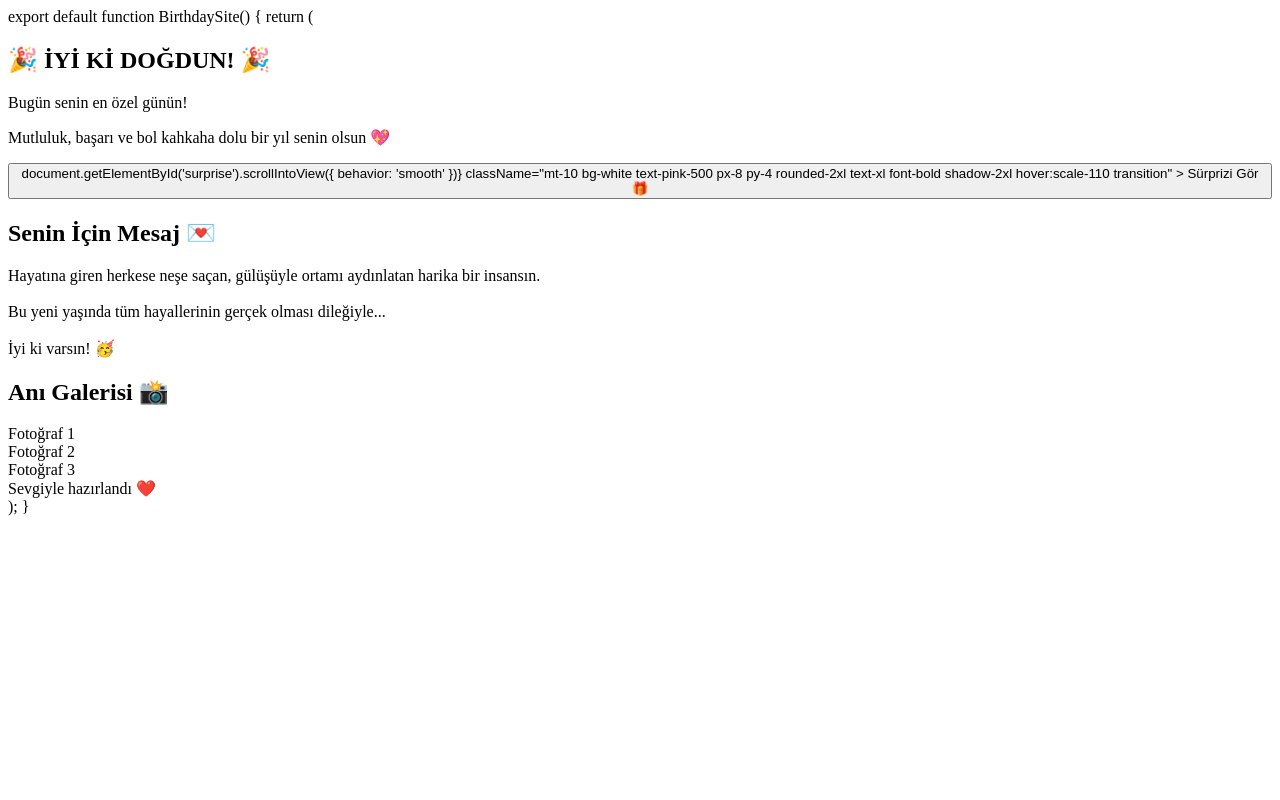
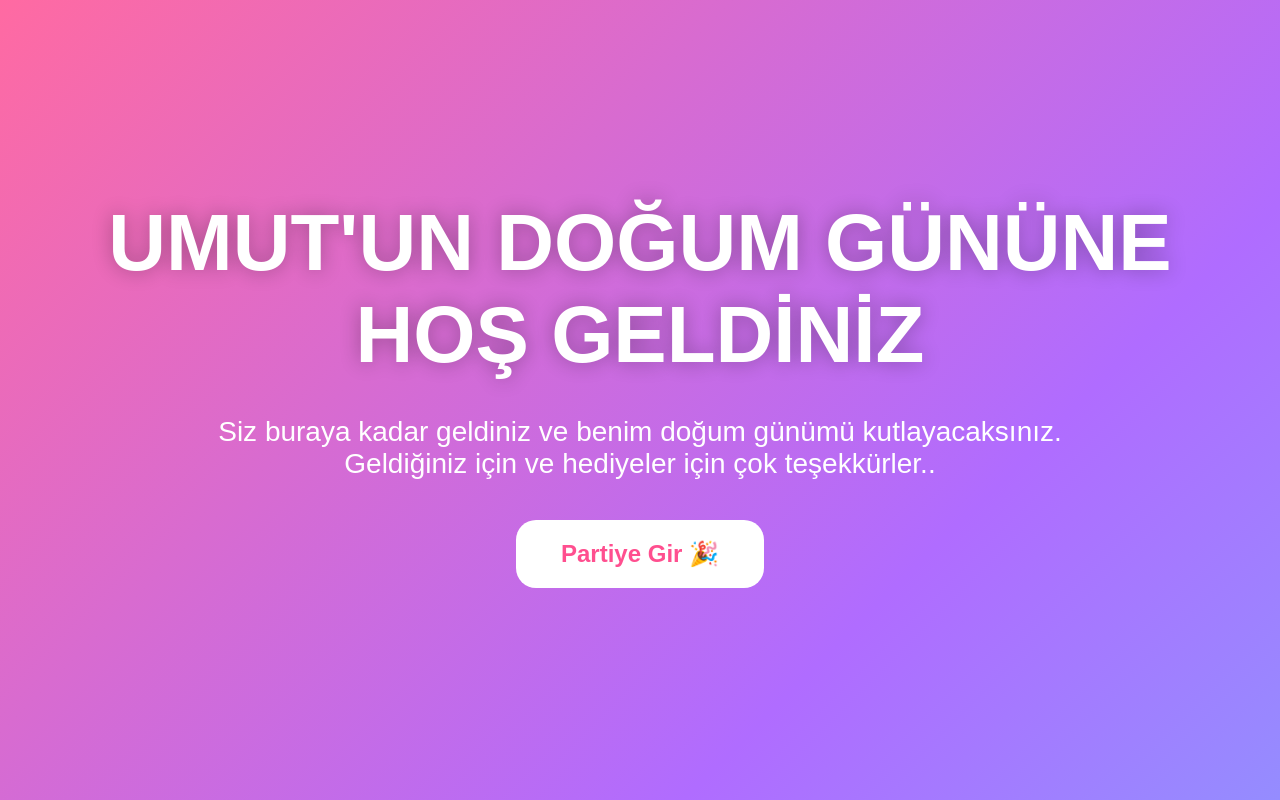
Before and after one commit to umutstudio/dogum-gunu, a plain HTML site: page index.html in a window 1280 px wide. Shown: the top 800 px of the page. Drawn offline with Linux system fonts and the light colour scheme.

Commit message:
Update index.html

```diff
--- a/index.html
+++ b/index.html
@@ -1,42 +1,99 @@
-export default function BirthdaySite() {
-  return (
-    <div className="min-h-screen bg-gradient-to-br from-pink-400 via-purple-400 to-blue-400 text-white overflow-hidden">
-      <section className="flex flex-col items-center justify-center text-center min-h-screen px-6 relative">
-        <div className="absolute inset-0 bg-black/20"></div>
-        <div className="relative z-10 max-w-4xl">
-          <h1 className="text-6xl md:text-8xl font-bold drop-shadow-lg animate-bounce">🎉 İYİ Kİ DOĞDUN! 🎉</h1>
-          <p className="mt-6 text-2xl md:text-3xl font-semibold">Bugün senin en özel günün!</p>
-          <p className="mt-4 text-lg md:text-xl opacity-90">Mutluluk, başarı ve bol kahkaha dolu bir yıl senin olsun 💖</p>
-          <button
-            onClick={() => document.getElementById('surprise').scrollIntoView({ behavior: 'smooth' })}
-            className="mt-10 bg-white text-pink-500 px-8 py-4 rounded-2xl text-xl font-bold shadow-2xl hover:scale-110 transition"
-          >
-            Sürprizi Gör 🎁
-          </button>
-        </div>
-      </section>
+<!DOCTYPE html>
+<html lang="tr">
+<head>
+<meta charset="UTF-8">
+<meta name="viewport" content="width=device-width, initial-scale=1.0">
+<title>Umut'un Doğum Gününe Hoş Geldiniz</title>
+<style>
+*{margin:0;padding:0;box-sizing:border-box;font-family:'Arial',sans-serif;scroll-behavior:smooth;}
+body{
+    background:linear-gradient(135deg,#ff6aa2,#b06cff,#6cbcff);
+    color:white;
+    overflow-x:hidden;
+}
+header{
+    min-height:100vh;
+    display:flex;
+    flex-direction:column;
+    justify-content:center;
+    align-items:center;
+    text-align:center;
+    padding:20px;
+}
+h1{
+    font-size:80px;
+    text-shadow:0 0 20px rgba(0,0,0,0.3);
+    animation:float 2s infinite;
+}
+p{
+    font-size:28px;
+    margin-top:20px;
+    max-width:900px;
+}
+.enter-btn{
+    margin-top:40px;
+    padding:20px 45px;
+    border:none;
+    border-radius:20px;
+    background:white;
+    color:#ff4f8f;
+    font-size:24px;
+    font-weight:bold;
+    cursor:pointer;
+    transition:0.3s;
+}
+.enter-btn:hover{transform:scale(1.1);}
+section{
+    min-height:100vh;
+    display:flex;
+    flex-direction:column;
+    justify-content:center;
+    align-items:center;
+    text-align:center;
+    padding:40px;
+    background:rgba(255,255,255,0.08);
+}
+.info-box{
+    background:rgba(255,255,255,0.2);
+    padding:50px;
+    border-radius:30px;
+    backdrop-filter:blur(10px);
+    max-width:900px;
+}
+.info-box h2{font-size:55px;margin-bottom:25px;}
+.info-box p{font-size:30px;line-height:1.8;}
+footer{
+    padding:30px;
+    text-align:center;
+    background:rgba(0,0,0,0.2);
+    font-size:22px;
+}
+@keyframes float{
+    0%,100%{transform:translateY(0);}50%{transform:translateY(-15px);}
+}
+</style>
+</head>
+<body>
 
-      <section id="surprise" className="py-24 px-6 text-center bg-white/10 backdrop-blur-md">
-        <h2 className="text-5xl font-bold mb-10">Senin İçin Mesaj 💌</h2>
-        <div className="max-w-3xl mx-auto bg-white/20 rounded-3xl p-10 shadow-2xl text-xl leading-9">
-          Hayatına giren herkese neşe saçan, gülüşüyle ortamı aydınlatan harika bir insansın.<br/><br/>
-          Bu yeni yaşında tüm hayallerinin gerçek olması dileğiyle...<br/><br/>
-          <span className="text-3xl font-bold">İyi ki varsın! 🥳</span>
-        </div>
-      </section>
+<header>
+    <h1>UMUT'UN DOĞUM GÜNÜNE HOŞ GELDİNİZ </h1>
+    <p>Siz buraya kadar geldiniz ve benim doğum günümü kutlayacaksınız. Geldiğiniz için ve hediyeler için çok teşekkürler..</p>
+    <button class="enter-btn" onclick="document.getElementById('details').scrollIntoView({behavior:'smooth'})">Partiye Gir 🎉</button>
+</header>
 
-      <section className="py-24 px-6 text-center">
-        <h2 className="text-5xl font-bold mb-12">Anı Galerisi 📸</h2>
-        <div className="grid md:grid-cols-3 gap-8 max-w-6xl mx-auto">
-          <div className="bg-white/20 h-64 rounded-3xl flex items-center justify-center text-2xl">Fotoğraf 1</div>
-          <div className="bg-white/20 h-64 rounded-3xl flex items-center justify-center text-2xl">Fotoğraf 2</div>
-          <div className="bg-white/20 h-64 rounded-3xl flex items-center justify-center text-2xl">Fotoğraf 3</div>
-        </div>
-      </section>
+<section id="details">
+    <div class="info-box">
+        <h2>🎈 Kutlama Her An Başlayabilir.🎈</h2>
+        <p>
+            Sizleri burada görmekten çok mutluyum!<br><br>
+            Bu doğum gününde yaşanacak eğlenceleri aklımdan bile geçiremiyorum.😆<br>
+        </p>
+    </div>
+</section>
 
-      <footer className="py-10 text-center bg-black/20 text-lg">
-        Sevgiyle hazırlandı ❤️
-      </footer>
-    </div>
-  );
-}
+<footer>
+    Sevgiyle Hazırlandı ❤️ Kodu yazan: Doğum Günü Çocuğu (Umut ELİDENK)
+</footer>
+
+</body>
+</html>
```
